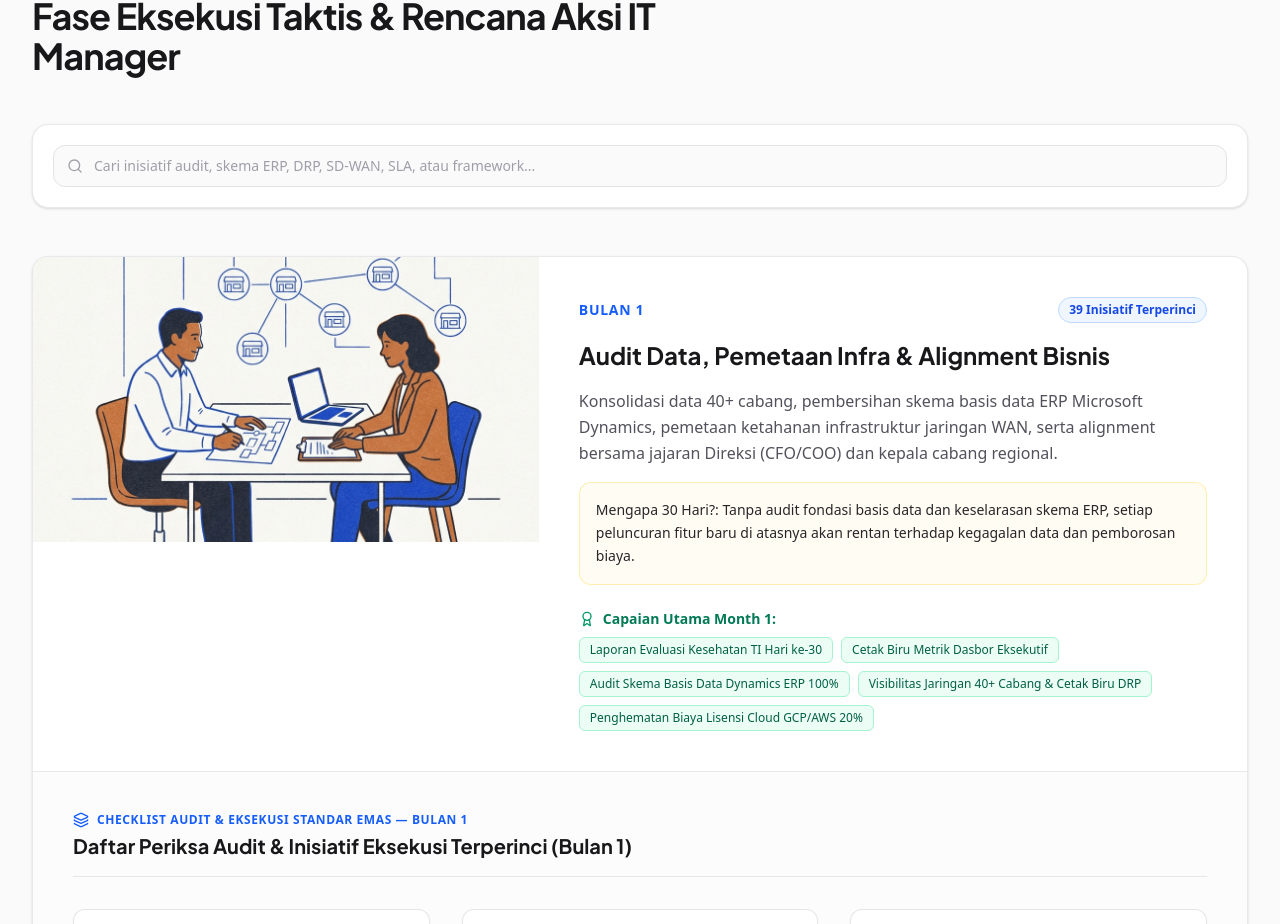
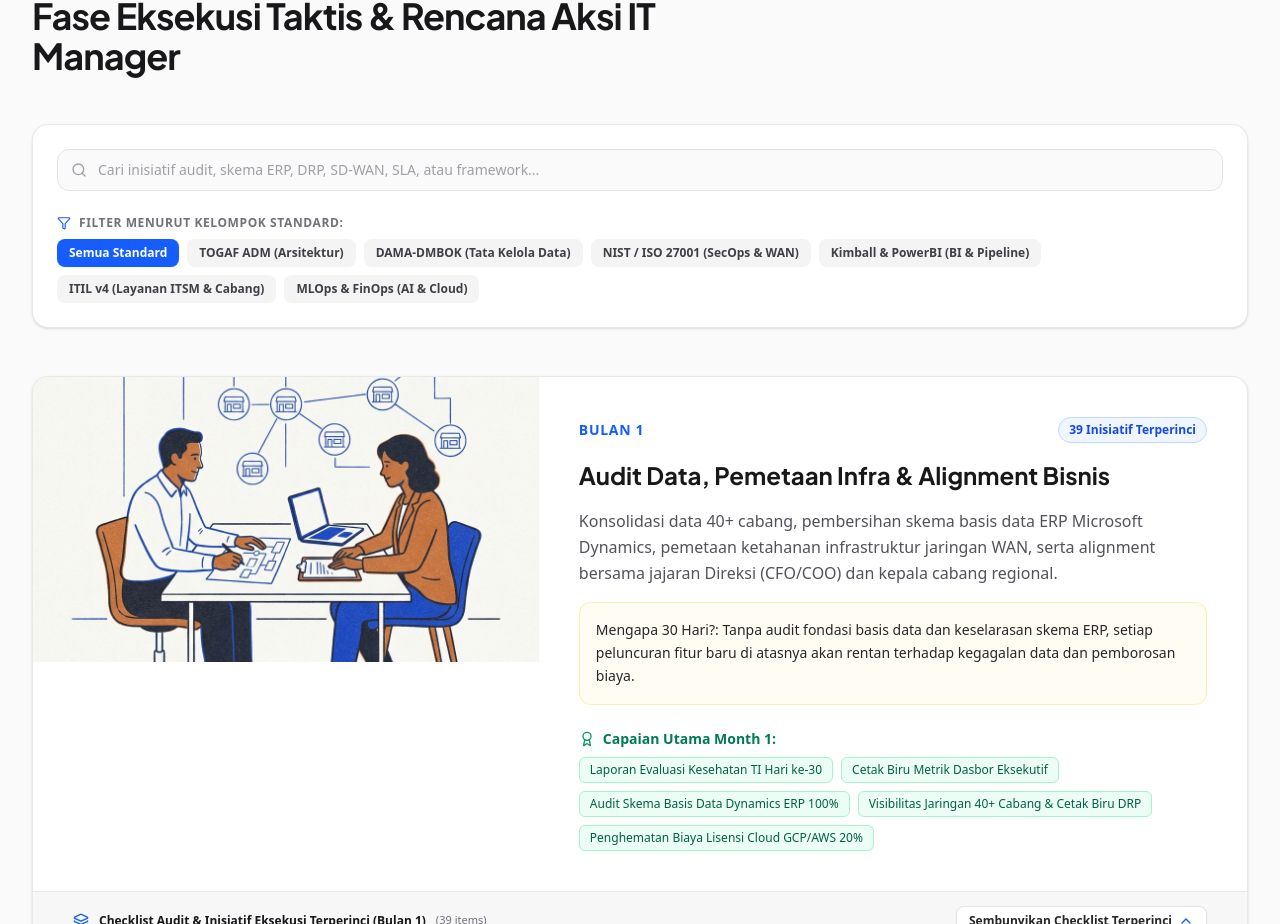
Before and after one commit to okihita/portfolio, a Next.js app: page /erlangga/roadmap in a window 1280 px wide. Shown: the part 1397-2321 px from the top of the page. Built offline with nearby package versions, Linux system fonts and the light colour scheme.

Commit message:
feat(erlangga): make roadmap checklists collapsible and filterable by IT framework standards

```diff
--- a/components/erlangga/ErlanggaRoadmapView.tsx
+++ b/components/erlangga/ErlanggaRoadmapView.tsx
@@ -8,7 +8,11 @@ import {
   Mail,
   Layers,
   Search,
-  Sparkles
+  Filter,
+  ChevronDown,
+  ChevronUp,
+  Sparkles,
+  CheckCircle2
 } from "lucide-react";
 import { LinkedinIcon } from "@/components/SocialIcons";
 import {
@@ -19,6 +23,18 @@ import {
 
 // --- TYPES ---
 type Lang = "id" | "en";
+type FrameworkGroupKey = "all" | "togaf" | "dmbok" | "secops" | "kimball_powerbi" | "itil" | "mlops_finops";
+
+// --- FRAMEWORK GROUPS DEFINITION ---
+const FRAMEWORK_GROUPS: { key: FrameworkGroupKey; label: { id: string; en: string } }[] = [
+  { key: "all", label: { id: "Semua Standard", en: "All Standards" } },
+  { key: "togaf", label: { id: "TOGAF ADM (Arsitektur)", en: "TOGAF ADM (Architecture)" } },
+  { key: "dmbok", label: { id: "DAMA-DMBOK (Tata Kelola Data)", en: "DAMA-DMBOK (Data Governance)" } },
+  { key: "secops", label: { id: "NIST / ISO 27001 (SecOps & WAN)", en: "NIST / ISO 27001 (SecOps & WAN)" } },
+  { key: "kimball_powerbi", label: { id: "Kimball & PowerBI (BI & Pipeline)", en: "Kimball & PowerBI (BI & ETL)" } },
+  { key: "itil", label: { id: "ITIL v4 (Layanan ITSM & Cabang)", en: "ITIL v4 (ITSM & Branch SLA)" } },
+  { key: "mlops_finops", label: { id: "MLOps & FinOps (AI & Cloud)", en: "MLOps & FinOps (AI & Cloud)" } }
+];
 
 // --- TRANSLATIONS DICTIONARY ---
 
@@ -35,6 +51,10 @@ const TRANSLATIONS = {
     checklistDesc: "Kumpulan inisiatif teknis komprehensif yang diusulkan berdasarkan framework IT global (TOGAF ADM, DAMA-DMBOK 2.0, NIST CSF 2.0, Kimball DW, ITIL v4, ISO 27001, MLOps, FinOps).",
 
     searchPlaceholder: "Cari inisiatif audit, skema ERP, DRP, SD-WAN, SLA, atau framework...",
+    filterGroupLabel: "Filter Menurut Kelompok Standard:",
+
+    expandChecklist: "Tampilkan Checklist Terperinci",
+    collapseChecklist: "Sembunyikan Checklist Terperinci",
 
     kpiLabel: "KPI Target:",
 
@@ -58,6 +78,10 @@ const TRANSLATIONS = {
     checklistDesc: "Comprehensive technical initiatives proposed against global enterprise IT standards (TOGAF ADM, DAMA-DMBOK 2.0, NIST CSF 2.0, Kimball DW, ITIL v4, ISO 27001, MLOps, FinOps).",
 
     searchPlaceholder: "Search audit initiatives, ERP schemas, DRP, SD-WAN, SLAs, or frameworks...",
+    filterGroupLabel: "Filter by Standard Group:",
+
+    expandChecklist: "Expand Detailed Checklist",
+    collapseChecklist: "Collapse Detailed Checklist",
 
     kpiLabel: "Target KPI:",
 
@@ -212,6 +236,14 @@ export default function ErlanggaRoadmapView() {
   const [lang, setLang] = useState<Lang>("id");
   const [mounted, setMounted] = useState(false);
   const [searchQuery, setSearchQuery] = useState("");
+  const [selectedGroup, setSelectedGroup] = useState<FrameworkGroupKey>("all");
+
+  // State for collapsible months (Default: all expanded)
+  const [expandedMonths, setExpandedMonths] = useState<Record<number, boolean>>({
+    1: true,
+    2: true,
+    3: true
+  });
 
   useEffect(() => {
     setMounted(true);
@@ -221,8 +253,40 @@ export default function ErlanggaRoadmapView() {
     setLang((prev) => (prev === "id" ? "en" : "id"));
   };
 
+  const toggleMonthExpand = (monthNum: number) => {
+    setExpandedMonths((prev) => ({
+      ...prev,
+      [monthNum]: !prev[monthNum]
+    }));
+  };
+
   const t = TRANSLATIONS[lang];
   const detailedRoadmap = ROADMAP_DATA[lang];
+
+  // Helper function to check if an item matches selected framework group
+  const isItemInFrameworkGroup = (item: ChecklistItem, groupKey: FrameworkGroupKey): boolean => {
+    if (groupKey === "all") return true;
+
+    const fw = item.framework.toUpperCase();
+    const title = item.title.en.toUpperCase() + " " + item.title.id.toUpperCase();
+
+    switch (groupKey) {
+      case "togaf":
+        return fw.includes("TOGAF") || title.includes("TOGAF");
+      case "dmbok":
+        return fw.includes("DAMA-DMBOK") || fw.includes("DMBOK") || fw.includes("D365") || title.includes("DYNAMICS");
+      case "secops":
+        return fw.includes("NIST") || fw.includes("ISO 27001") || fw.includes("SECOPS") || fw.includes("UU PDP") || title.includes("SD-WAN") || title.includes("EDR") || title.includes("ZTNA");
+      case "kimball_powerbi":
+        return fw.includes("KIMBALL") || fw.includes("POWERBI") || fw.includes("STREAMING") || fw.includes("DBT") || title.includes("POWERBI") || title.includes("ETL") || title.includes("CDC");
+      case "itil":
+        return fw.includes("ITIL") || title.includes("ITSM") || title.includes("SLA") || title.includes("HELP DESK");
+      case "mlops_finops":
+        return fw.includes("MLOPS") || fw.includes("FINOPS") || fw.includes("TBM") || fw.includes("TERRAFORM") || title.includes("AUTOML") || title.includes("GENAI");
+      default:
+        return true;
+    }
+  };
 
   return (
     <div className={`min-h-screen bg-zinc-50 dark:bg-[#09090b] text-zinc-900 dark:text-zinc-100 font-sans selection:bg-blue-500/20 selection:text-blue-600 dark:selection:text-blue-300 transition-opacity duration-150 ${mounted ? "opacity-100" : "opacity-0"}`}>
@@ -275,8 +339,9 @@ export default function ErlanggaRoadmapView() {
             </h2>
           </div>
 
-          {/* SEARCH TOOLBAR FOR CHECKLIST */}
-          <div className="p-4 sm:p-5 rounded-2xl border border-zinc-200/80 dark:border-zinc-800 bg-white dark:bg-zinc-900/90 shadow-sm">
+          {/* SEARCH & FRAMEWORK GROUP FILTER TOOLBAR */}
+          <div className="p-5 sm:p-6 rounded-2xl border border-zinc-200/80 dark:border-zinc-800 bg-white dark:bg-zinc-900/90 shadow-sm space-y-5">
+            {/* Search Input */}
             <div className="relative w-full">
               <Search className="w-4 h-4 text-zinc-400 absolute left-3.5 top-1/2 -translate-y-1/2" />
               <input
@@ -287,13 +352,42 @@ export default function ErlanggaRoadmapView() {
                 className="w-full pl-10 pr-4 py-2.5 rounded-xl border border-zinc-200 dark:border-zinc-800 bg-zinc-50 dark:bg-zinc-950 text-xs sm:text-sm text-zinc-900 dark:text-zinc-100 placeholder-zinc-400 focus:outline-none focus:ring-2 focus:ring-blue-500 transition-all"
               />
             </div>
+
+            {/* Framework Group Filter Pills */}
+            <div className="space-y-2 pt-1">
+              <div className="flex items-center gap-2">
+                <Filter className="w-3.5 h-3.5 text-blue-600 dark:text-blue-400" />
+                <span className="text-xs font-bold uppercase tracking-wider text-zinc-500 dark:text-zinc-400">
+                  {t.filterGroupLabel}
+                </span>
+              </div>
+              <div className="flex flex-wrap items-center gap-2">
+                {FRAMEWORK_GROUPS.map((grp) => {
+                  const isActive = selectedGroup === grp.key;
+                  return (
+                    <button
+                      key={grp.key}
+                      onClick={() => setSelectedGroup(grp.key)}
+                      className={`px-3 py-1.5 rounded-lg text-xs font-semibold transition-all cursor-pointer ${
+                        isActive
+                          ? "bg-blue-600 text-white shadow-xs"
+                          : "bg-zinc-100 dark:bg-zinc-800/80 text-zinc-700 dark:text-zinc-300 hover:bg-zinc-200 dark:hover:bg-zinc-700"
+                      }`}
+                    >
+                      {grp.label[lang]}
+                    </button>
+                  );
+                })}
+              </div>
+            </div>
           </div>
 
-          {/* MONTHLY CARDS WITH 3-COLUMN COMPREHENSIVE CHECKLIST */}
+          {/* MONTHLY CARDS WITH COLLAPSIBLE 3-COLUMN COMPREHENSIVE CHECKLIST */}
           <div className="space-y-16">
             {detailedRoadmap.map((ch, idx) => {
               const monthNum = idx + 1;
               const checklistMonthData = COMPREHENSIVE_ROADMAP_CHECKLIST.find((m) => m.month === monthNum);
+              const isExpanded = expandedMonths[monthNum] !== false; // Default true
 
               return (
                 <div
@@ -354,35 +448,52 @@ export default function ErlanggaRoadmapView() {
                     </div>
                   </div>
 
-                  {/* --- COMPREHENSIVE 3-COLUMN CHECKLIST SECTION --- */}
+                  {/* --- COLLAPSIBLE BAR FOR CHECKLIST --- */}
                   {checklistMonthData && (
-                    <div className="p-6 sm:p-10 space-y-8 bg-zinc-50/50 dark:bg-zinc-950/30">
-                      {/* Section Title */}
-                      <div className="flex flex-col sm:flex-row sm:items-center justify-between gap-4 pb-4 border-b border-zinc-200/80 dark:border-zinc-800/80">
-                        <div className="space-y-1">
-                          <div className="flex items-center gap-2">
-                            <Layers className="w-4 h-4 text-blue-600 dark:text-blue-400" />
-                            <span className="text-xs font-bold uppercase tracking-wider text-blue-600 dark:text-blue-400">
-                              {t.checklistHeaderBadge} — {lang === "id" ? `Bulan ${monthNum}` : `Month ${monthNum}`}
-                            </span>
-                          </div>
-                          <h4 className="text-lg sm:text-xl font-bold text-zinc-900 dark:text-zinc-100">
-                            {lang === "id" ? `Daftar Periksa Audit & Inisiatif Eksekusi Terperinci (Bulan ${monthNum})` : `Detailed Audit & Execution Checklist (Month ${monthNum})`}
-                          </h4>
-                        </div>
+                    <div className="bg-zinc-100/70 dark:bg-zinc-950/60 border-b border-zinc-200/80 dark:border-zinc-800/80 px-6 sm:px-10 py-3.5 flex items-center justify-between">
+                      <div className="flex items-center gap-2.5">
+                        <Layers className="w-4 h-4 text-blue-600 dark:text-blue-400" />
+                        <span className="text-xs font-bold text-zinc-900 dark:text-zinc-100">
+                          {lang === "id" ? `Checklist Audit & Inisiatif Eksekusi Terperinci (Bulan ${monthNum})` : `Detailed Audit & Execution Checklist (Month ${monthNum})`}
+                        </span>
+                        <span className="text-[11px] text-zinc-500 font-medium hidden sm:inline">
+                          ({checklistMonthData.totalItems} items)
+                        </span>
                       </div>
 
+                      <button
+                        onClick={() => toggleMonthExpand(monthNum)}
+                        className="inline-flex items-center gap-1.5 px-3 py-1.5 rounded-lg bg-white dark:bg-zinc-900 hover:bg-zinc-50 dark:hover:bg-zinc-800 text-xs font-semibold text-zinc-800 dark:text-zinc-200 border border-zinc-200 dark:border-zinc-700 shadow-xs cursor-pointer transition-all"
+                      >
+                        <span>
+                          {isExpanded ? t.collapseChecklist : t.expandChecklist}
+                        </span>
+                        {isExpanded ? (
+                          <ChevronUp className="w-4 h-4 text-blue-600 dark:text-blue-400" />
+                        ) : (
+                          <ChevronDown className="w-4 h-4 text-blue-600 dark:text-blue-400" />
+                        )}
+                      </button>
+                    </div>
+                  )}
+
+                  {/* --- COMPREHENSIVE 3-COLUMN CHECKLIST SECTION (COLLAPSIBLE BODY) --- */}
+                  {checklistMonthData && isExpanded && (
+                    <div className="p-6 sm:p-10 space-y-8 bg-zinc-50/50 dark:bg-zinc-950/30 transition-all">
                       {/* 3-Column Grid */}
                       <div className="grid grid-cols-1 md:grid-cols-3 gap-6 lg:gap-8 items-start">
                         {checklistMonthData.columns.map((col) => {
-                          // Filter items by search query
+                          // Filter items by search query & framework group
                           const filteredItems = col.items.filter((item) => {
-                            return (
+                            const matchesSearch =
                               searchQuery === "" ||
                               item.title[lang].toLowerCase().includes(searchQuery.toLowerCase()) ||
                               item.description[lang].toLowerCase().includes(searchQuery.toLowerCase()) ||
-                              item.framework.toLowerCase().includes(searchQuery.toLowerCase())
-                            );
+                              item.framework.toLowerCase().includes(searchQuery.toLowerCase());
+
+                            const matchesGroup = isItemInFrameworkGroup(item, selectedGroup);
+
+                            return matchesSearch && matchesGroup;
                           });
 
                           return (
@@ -407,7 +518,7 @@ export default function ErlanggaRoadmapView() {
                               <div className="space-y-4 divide-y divide-zinc-100 dark:divide-zinc-800/60">
                                 {filteredItems.length === 0 ? (
                                   <p className="text-xs text-zinc-400 italic py-4">
-                                    {lang === "id" ? "Tidak ada inisiatif yang cocok." : "No initiatives match search."}
+                                    {lang === "id" ? "Tidak ada inisiatif yang cocok dengan filter." : "No initiatives match selected filter."}
                                   </p>
                                 ) : (
                                   filteredItems.map((item) => (
```
